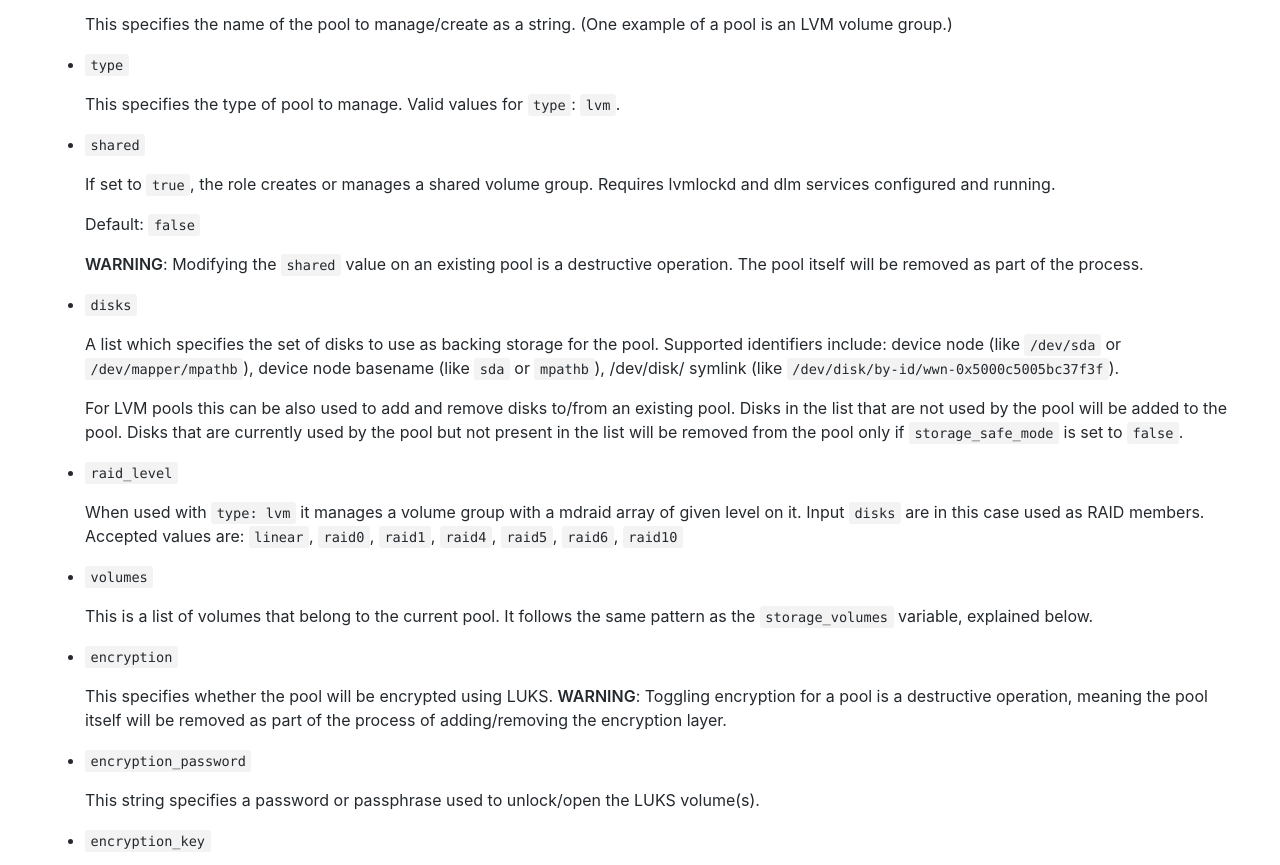
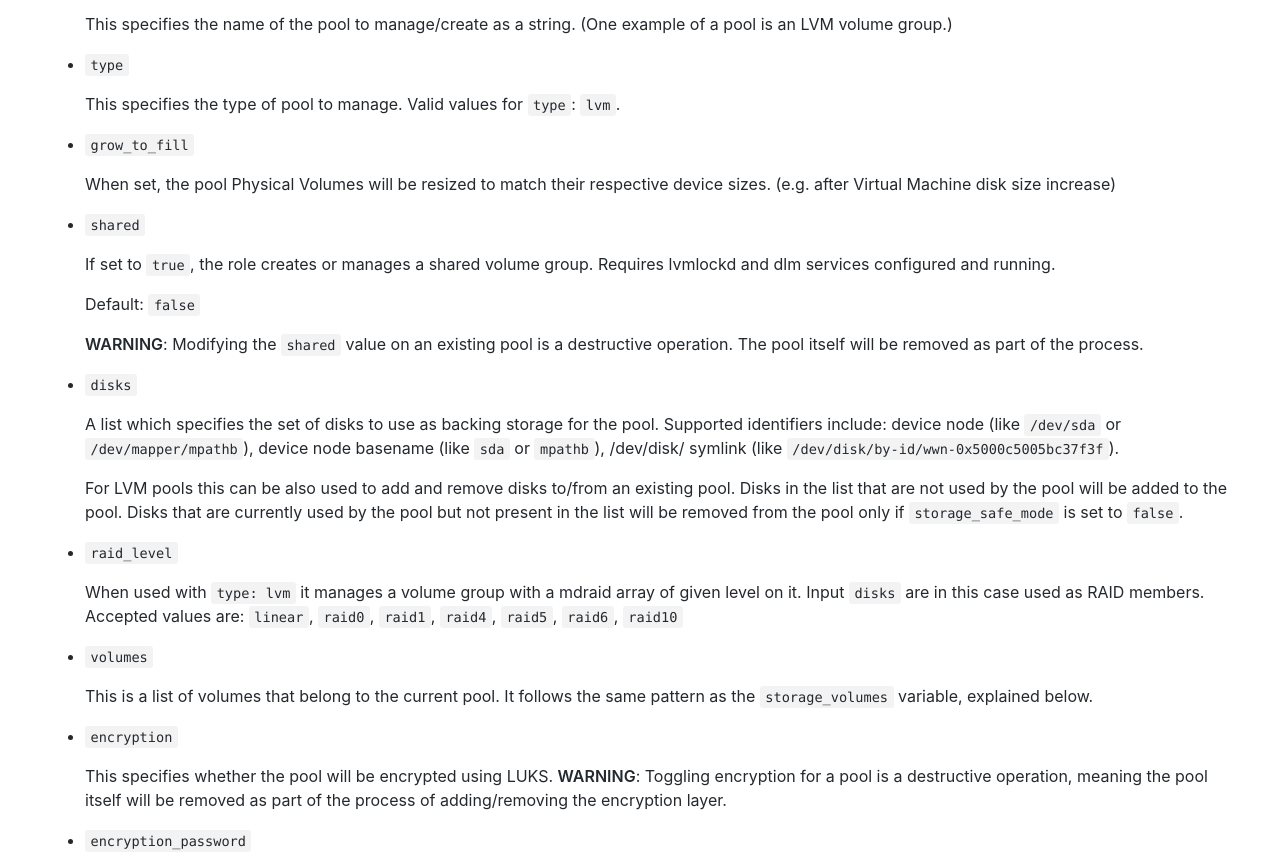
Before and after one commit to linux-system-roles/storage, a plain HTML site: page docs/index.html in a window 1280 px wide. Shown: the part 1520-2385 px from the top of the page. Drawn offline with Linux system fonts and the light colour scheme.

Commit message:
Update README.html for latest

```diff
--- a/docs/index.html
+++ b/docs/index.html
@@ -206,6 +206,10 @@ described below, as well as the following keys:</p>
 <li><p><code>type</code></p>
 <p>This specifies the type of pool to manage. Valid values for
 <code>type</code>: <code>lvm</code>.</p></li>
+<li><p><code>grow_to_fill</code></p>
+<p>When set, the pool Physical Volumes will be resized to match their
+respective device sizes. (e.g. after Virtual Machine disk size
+increase)</p></li>
 <li><p><code>shared</code></p>
 <p>If set to <code>true</code>, the role creates or manages a shared
 volume group. Requires lvmlockd and dlm services configured and
```
Also changed, not shown: latest/README.html (+4 -0 lines).
